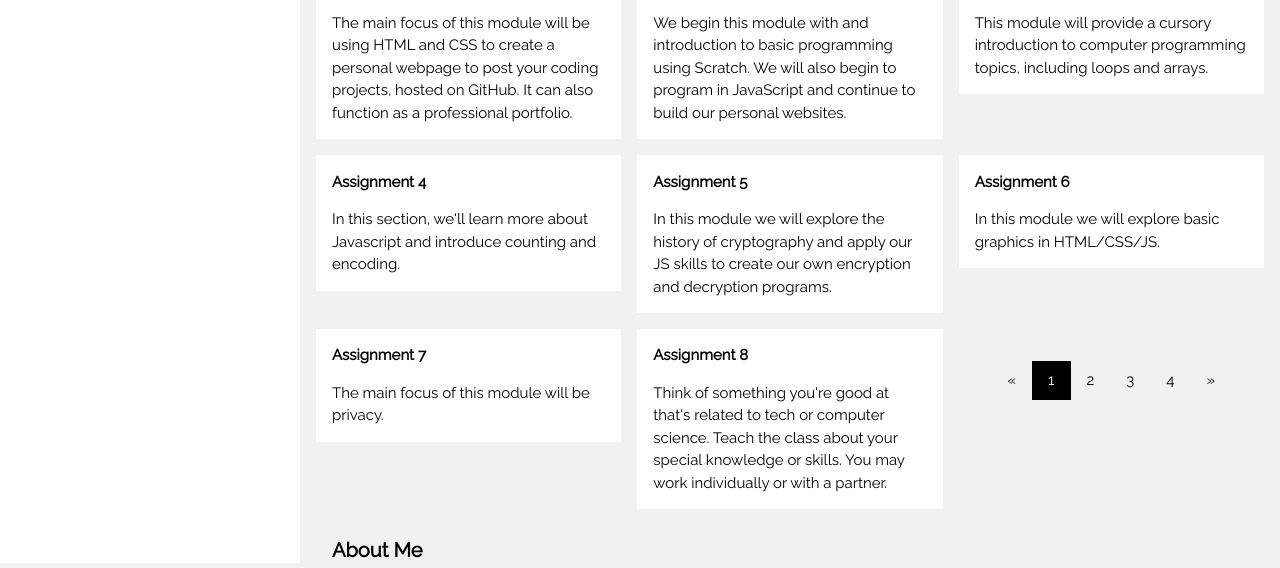
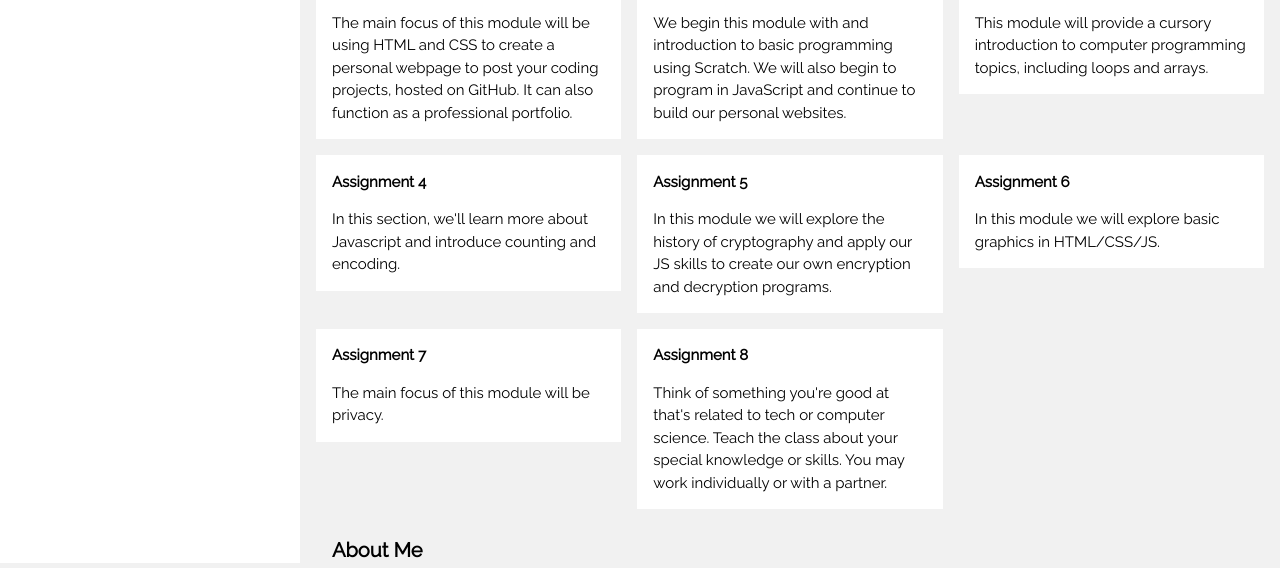
Before and after one commit to AnishKantharia/Repository-1, a plain HTML site: page index.html in a window 1280 px wide. Shown: the part 237-805 px from the top of the page. Drawn offline with nearby package versions, Linux system fonts and the light colour scheme.

Commit message:
Update index.html

```diff
--- a/index.html
+++ b/index.html
@@ -109,17 +109,6 @@
         </div>
       </div>
 
-    <!-- Pagination -->
-    <div class="w3-center w3-padding-32">
-      <div class="w3-bar">
-        <a href="#" class="w3-bar-item w3-button w3-hover-black">«</a>
-        <a href="#" class="w3-bar-item w3-black w3-button">1</a>
-        <a href="#" class="w3-bar-item w3-button w3-hover-black">2</a>
-        <a href="#" class="w3-bar-item w3-button w3-hover-black">3</a>
-        <a href="#" class="w3-bar-item w3-button w3-hover-black">4</a>
-        <a href="#" class="w3-bar-item w3-button w3-hover-black">»</a>
-      </div>
-    </div>
 
     <div class="w3-container w3-padding-large" style="margin-bottom:12px">
       <h4><b>About Me</b></h4>
```
